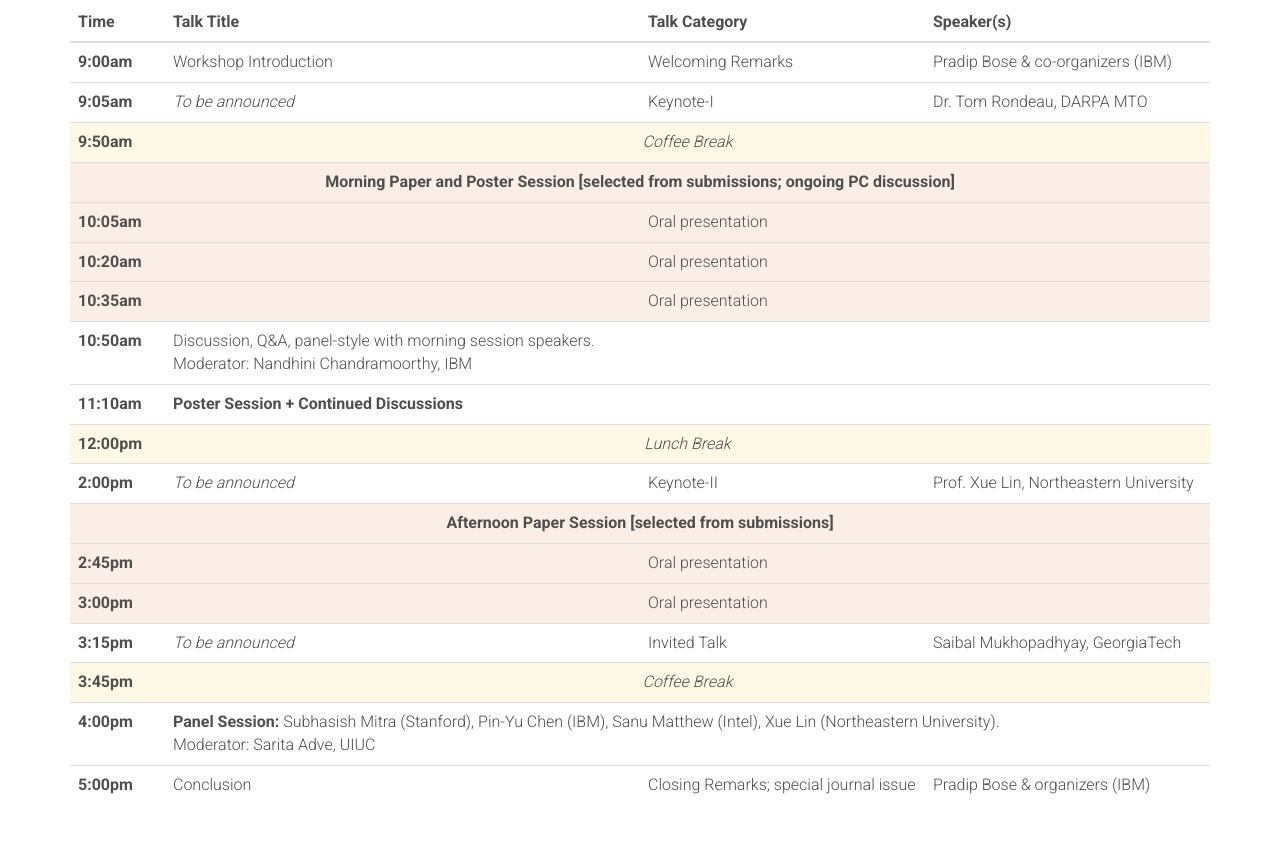
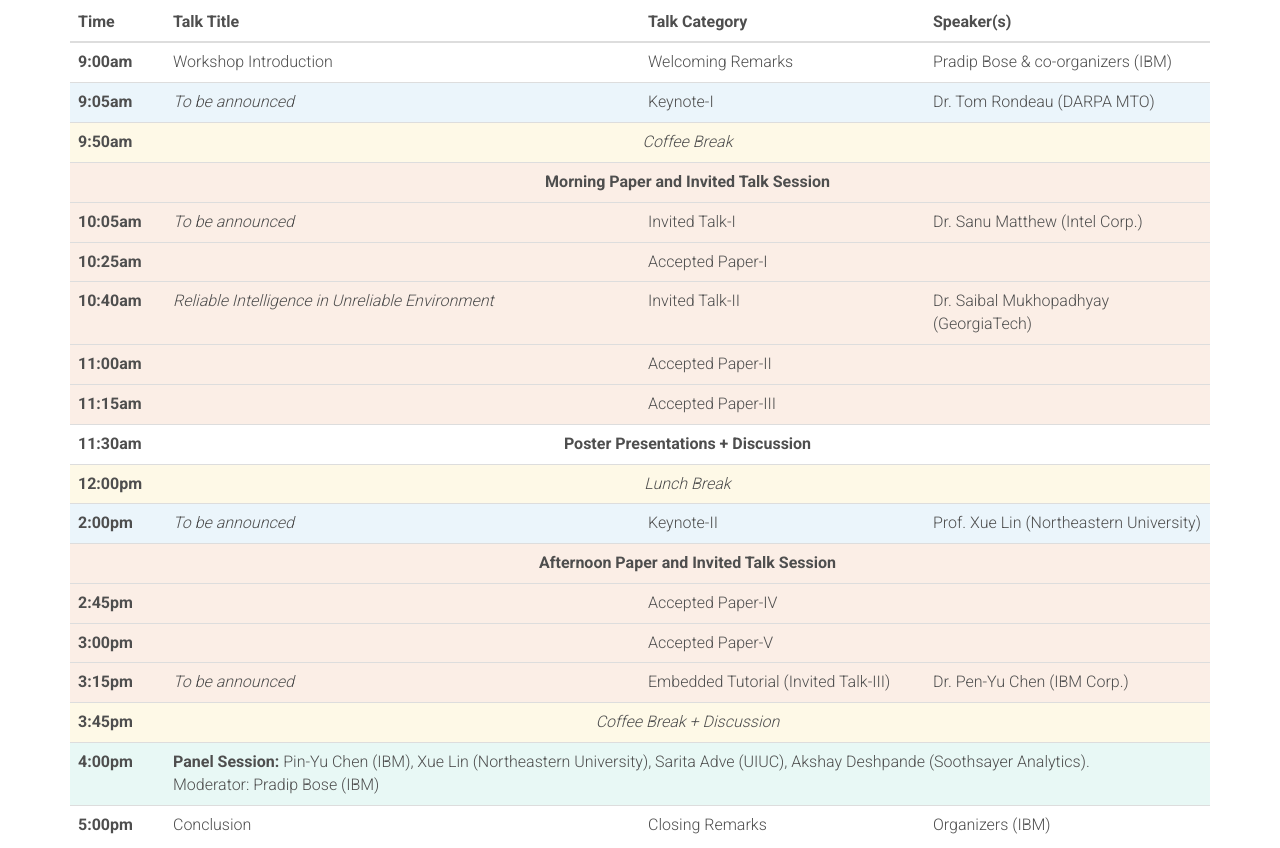
Before and after one commit to augustojv/sara-workshop-2020, a website: page index.html in a window 1280 px wide. Shown: the part 2760-3608 px from the top of the page. Drawn offline with Linux system fonts and the light colour scheme; files whose address does not match are found by name.

Commit message:
Program updated

```diff
--- a/index.html
+++ b/index.html
@@ -373,93 +373,102 @@
 						  <td>Welcoming Remarks</td>
 						  <td>Pradip Bose & co-organizers (IBM)</td>
                         </tr>
-                        <tr>
+                        <tr bgcolor="#EBF5FB">
                           <th scope="row">9:05am</th>
                           <td><em>To be announced</em></td>
 						  <td>Keynote-I</td>
-						  <td>Dr. Tom Rondeau, DARPA MTO</td>
+						  <td>Dr. Tom Rondeau (DARPA MTO)</td>
                         </tr>
                         <tr bgcolor="#FEF9E7">
                           <th scope="row">9:50am</th>
                           <td colspan="3" align="center"><i>Coffee Break</i></td>
                         </tr>
                         <tr bgcolor="#FBEEE6">
-                          <td colspan="4" align="center"><strong>Morning Paper and Poster Session [selected from submissions; ongoing PC discussion]</strong></th>
+                          <th scope="row"></th>
+                          <td colspan="3" align="center"><strong>Morning Paper and Invited Talk Session</strong></td>
                         </tr>
                         <tr bgcolor="#FBEEE6">
                           <th scope="row">10:05am</th>
-                          <td></td>
-						  <td>Oral presentation</td>
+                          <td><em>To be announced</em></td>
+						  <td>Invited Talk-I</td>
+						  <td>Dr. Sanu Matthew (Intel Corp.)</td>
+                        </tr>
+                        <tr bgcolor="#FBEEE6">
+                          <th scope="row">10:25am</th>
+                          <td><em></em></td>
+						  <td>Accepted Paper-I</td>
 						  <td></td>
                         </tr>
                         <tr bgcolor="#FBEEE6">
-                          <th scope="row">10:20am</th>
-                          <td></td>
-						  <td>Oral presentation</td>
+                          <th scope="row">10:40am</th>
+                          <td><em>Reliable Intelligence in Unreliable Environment</em></td>
+						  <td>Invited Talk-II</td>
+						  <td>Dr. Saibal Mukhopadhyay (GeorgiaTech)</td>
+                        </tr>
+                        <tr bgcolor="#FBEEE6">
+                          <th scope="row">11:00am</th>
+                          <td><em></em></td>
+						  <td>Accepted Paper-II</td>
 						  <td></td>
                         </tr>
                         <tr bgcolor="#FBEEE6">
-                          <th scope="row">10:35am</th>
-                          <td></td>
-						  <td>Oral presentation</td>
+                          <th scope="row">11:15am</th>
+                          <td><em></em></td>
+						  <td>Accepted Paper-III</td>
 						  <td></td>
                         </tr>
                         <tr>
-                          <th scope="row">10:50am</th>
-                          <td colspan="3">Discussion, Q&A, panel-style with morning session speakers.<br>
-							  Moderator: Nandhini Chandramoorthy, IBM</td>
-                        </tr>
-                        <tr>
-                          <th scope="row">11:10am</th>
-                          <td colspan="3"><strong>Poster Session + Continued Discussions</strong></td>
+                          <th scope="row">11:30am</th>
+                          <td colspan="3" align="center"><strong>Poster Presentations + Discussion</strong></td>
                         </tr>
                         <tr bgcolor="#FEF9E7">
                           <th scope="row">12:00pm</th>
                           <td colspan="3" align="center"><i>Lunch Break</i></td>
                         </tr>
                         <tr>
-                        <tr>
+                        <tr bgcolor="#EBF5FB">
                           <th scope="row">2:00pm</th>
                           <td><em>To be announced</em></td>
 						  <td>Keynote-II</td>
-						  <td>Prof. Xue Lin, Northeastern University</td>
+						  <td>Prof. Xue Lin (Northeastern University)</td>
                         </tr>
                         <tr bgcolor="#FBEEE6">
-                          <td colspan="4" align="center"><strong>Afternoon Paper Session [selected from submissions]</strong></th>
+                          <th scope="row"></th>
+                          <td colspan="3" align="center"><strong>Afternoon Paper and Invited Talk Session</strong></td>
                         </tr>
                         <tr bgcolor="#FBEEE6">
                           <th scope="row">2:45pm</th>
-                          <td></td>
-						  <td>Oral presentation</td>
+                          <td><em></em></td>
+						  <td>Accepted Paper-IV</td>
 						  <td></td>
                         </tr>
                         <tr bgcolor="#FBEEE6">
                           <th scope="row">3:00pm</th>
-                          <td></td>
-						  <td>Oral presentation</td>
+                          <td><em></em></td>
+						  <td>Accepted Paper-V</td>
 						  <td></td>
                         </tr>
-                        <tr>
+                        <tr bgcolor="#FBEEE6">
                           <th scope="row">3:15pm</th>
                           <td><em>To be announced</em></td>
-						  <td>Invited Talk</td>
-						  <td>Saibal Mukhopadhyay, GeorgiaTech</td>
+						  <td>Embedded Tutorial (Invited Talk-III)</td>
+						  <td>Dr. Pen-Yu Chen (IBM Corp.)</td>
                         </tr>
                         <tr bgcolor="#FEF9E7">
                           <th scope="row">3:45pm</th>
-                          <td colspan="3" align="center"><i>Coffee Break</i></td>
+                          <td colspan="3" align="center"><i>Coffee Break + Discussion</i></td>
                         </tr>
-                        <tr>
+                        <tr bgcolor="#E8F8F5">
                           <th scope="row">4:00pm</th>
-                          <td colspan="3"><strong>Panel Session:</strong> Subhasish Mitra (Stanford), Pin-Yu Chen (IBM), Sanu Matthew (Intel),
-							  Xue Lin (Northeastern University).<br>
-							  Moderator: Sarita Adve, UIUC</td>
+                          <td colspan="3"><strong>Panel Session:</strong> Pin-Yu Chen (IBM), Xue Lin (Northeastern University),
+							  Sarita Adve (UIUC), Akshay Deshpande (Soothsayer Analytics).<br>
+							  Moderator: Pradip Bose (IBM)</td>
                         </tr>
                         <tr>
                           <th scope="row">5:00pm</th>
                           <td>Conclusion</td>
-						  <td>Closing Remarks; special journal issue</td>
-						  <td>Pradip Bose & organizers (IBM)</td>
+						  <td>Closing Remarks</td>
+						  <td>Organizers (IBM)</td>
                         </tr>
                       </tbody>
                     </table>
```
